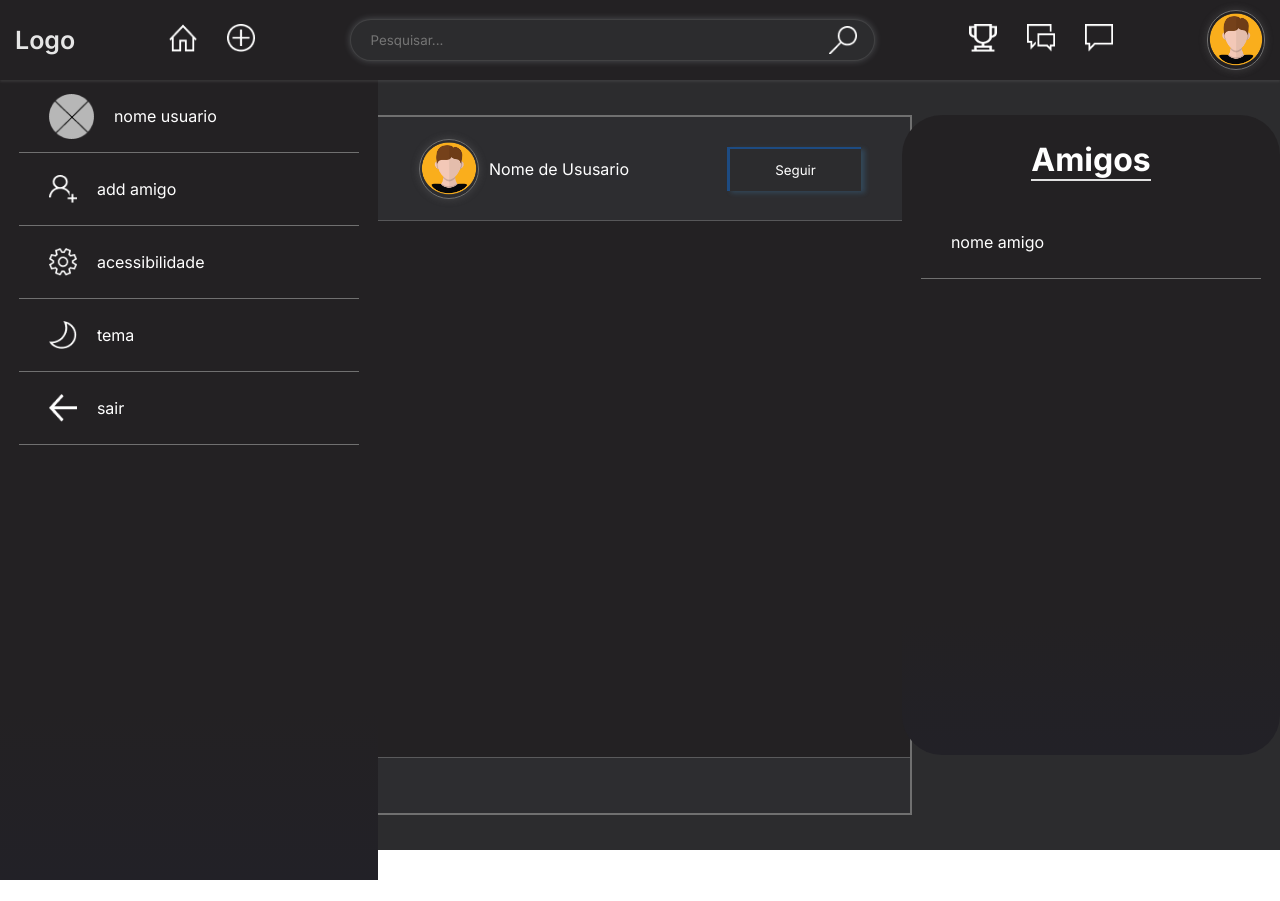
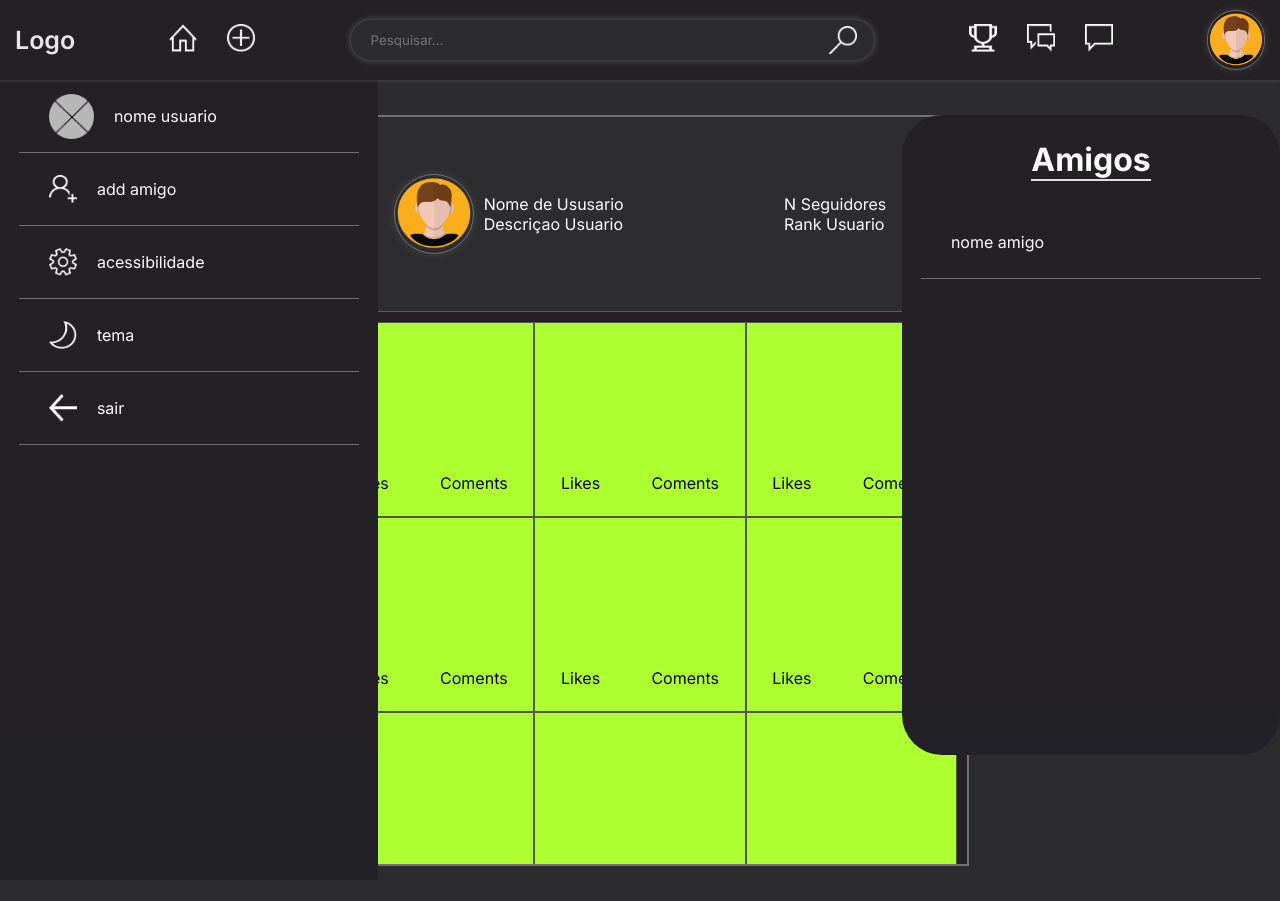
Before and after one commit to lucasbrasantos/ssn, a React (Vite) app in the folder app/: page / in a window 1280 px wide. Both pictures are taken after a click on the element "nome usuario". Before the commit the page ends 850 px from the top, so only its background shows below. Built offline with nearby package versions, Linux system fonts and the light colour scheme.

Commit message:
update home
create ComponentToRender, change component on button click, useContext

```diff
--- a/app/src/App.jsx
+++ b/app/src/App.jsx
@@ -5,6 +5,8 @@ import { BrowserRouter, Routes, Route, Navigate } from "react-router-dom";
 import Login from './pages/Login'
 import Register from './pages/Register'
 import Home from './pages/Home'
+
+import { ComponentProvider } from './context/ComponentContext.jsx'
 
 import './styles/main.scss';
 
@@ -14,7 +16,13 @@ const App = () => {
 		<BrowserRouter>
             <Routes>
                 <Route path="/">
-                    <Route index element={ <Home/> } />
+
+                    <Route index element={
+                        <ComponentProvider>
+                            <Home/>
+                        </ComponentProvider>
+                    } />
+
                     <Route path="Register" element={<Register/>} />
                     <Route path="Login" element={<Login/>} />
                 </Route>
--- a/app/src/components/LateralMenu/LateralMenu.jsx
+++ b/app/src/components/LateralMenu/LateralMenu.jsx
@@ -2,19 +2,26 @@ import React from 'react'
 import {useNavigate} from 'react-router-dom'
 
 import './style.scss'
+import { useComponentContext } from '../../context/ComponentContext';
 
 const LateralMenu = () => {
 
 	const navigate = useNavigate();
 
+	const {setSelectedComponent} = useComponentContext();
+
+	const handleButtonClick = (component) => {
+		setSelectedComponent(component)
+	}
+
   return (
 	<div className='boxMenu'>
-		<div className='opcs opcs-user'>
+		<div className='opcs opcs-user' onClick={() => handleButtonClick('userProfile')} >
 			<img src="../../../src/assets/Icon.png" alt="" />
 			nome usuario
 		</div>
 
-		<div className='opcs'>
+		<div className='opcs' onClick={() => handleButtonClick('post')} >
 			<img src="../../../src/assets/icons/fluent-mdl2_add-friend.png" alt="" />
 			add amigo
 		</div>
--- a/app/src/components/PerfilUsuario/PerfilUsuario.jsx
+++ b/app/src/components/PerfilUsuario/PerfilUsuario.jsx
@@ -8,7 +8,7 @@ const Post = () => {
 
 		<div className='postTopPerfil'>
 		<div style={{display:'flex', flexDirection:'row', alignItems:'center', gap:'10px'}}>
-			<img className='avatarUser' src="../../../src/assets/Icon.png" alt="" />
+			<img className='avatarUser' src="../../../src/assets/Profile-Avatar-PNG.png" alt="" />
 
 				<div>
 					<p>Nome de Ususario</p>
--- a/app/src/components/PerfilUsuario/style.scss
+++ b/app/src/components/PerfilUsuario/style.scss
@@ -12,6 +12,7 @@
     display: flex;
     flex-direction: column;
     border: 2px solid #707070;
+    margin: 35px auto;
 
 
     .postTopPerfil{
@@ -27,7 +28,8 @@
 
 
         .avatarUser{
-            height: 131px;
+            height: 80px;
+            aspect-ratio: 1/1;
             box-shadow: 0px 0px 6px 2px rgba(109, 109, 109, 0.25);
             border-radius: 67px;
             border: 1px solid #707070;
--- /dev/null
+++ b/app/src/context/ComponentContext.jsx
@@ -0,0 +1,21 @@
+import React from 'react'
+import { createContext, useContext, useState } from "react"
+
+const ComponentContext = createContext();
+
+export const useComponentContext = () => {
+	return useContext(ComponentContext);
+}
+
+
+export const ComponentProvider = ({ children }) => {
+
+	const [selectedComponent, setSelectedComponent] = useState(null);
+
+	const value = {
+		selectedComponent,
+		setSelectedComponent
+	};
+
+	return <ComponentContext.Provider value={value}>{children}</ComponentContext.Provider>
+}
--- a/app/src/pages/Home.jsx
+++ b/app/src/pages/Home.jsx
@@ -1,19 +1,40 @@
-import React from 'react';
+import React, { useState } from 'react';
+
 import Navbar from '../components/Navbar/Navbar';
-import Post from '../components/Post/Post';
 import LateralMenu from '../components/LateralMenu/LateralMenu'
 import FriendsMenu from '../components/FriendsMenu/FriendsMenu';
+
+import Post from '../components/Post/Post';
 import PerfilUsuario from '../components/PerfilUsuario/PerfilUsuario'
 
 
+import { ComponentProvider, useComponentContext } from '../context/ComponentContext';
+
+
+const components = { // name for the button click // <component name>
+	userProfile: PerfilUsuario,
+	post: Post,
+}
+
 const Home = () => {
+
+	const { selectedComponent } = useComponentContext()
+	const ComponentToRender = components[selectedComponent];
+
+
 	return(
+
 		<div className='homeContainer'>
 			<Navbar />
 
 			<div className="homeContent">
 				<LateralMenu />
-				<Post />
+
+
+					{ComponentToRender ? <ComponentToRender /> : <p>nada aqui por enquanto</p>}
+
+
+
 				<FriendsMenu />
 			</div>
 
```
Also changed, not shown: app/src/main.jsx (+6 -3 lines).
